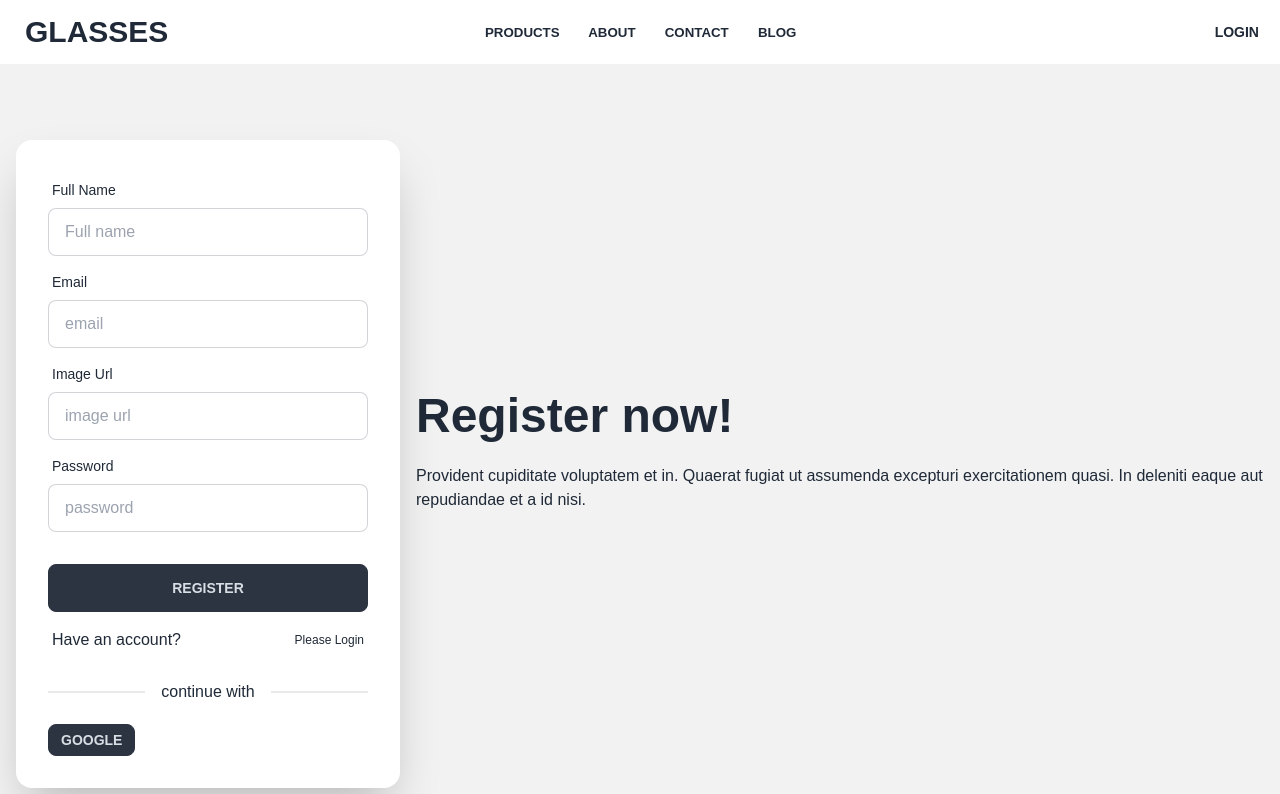
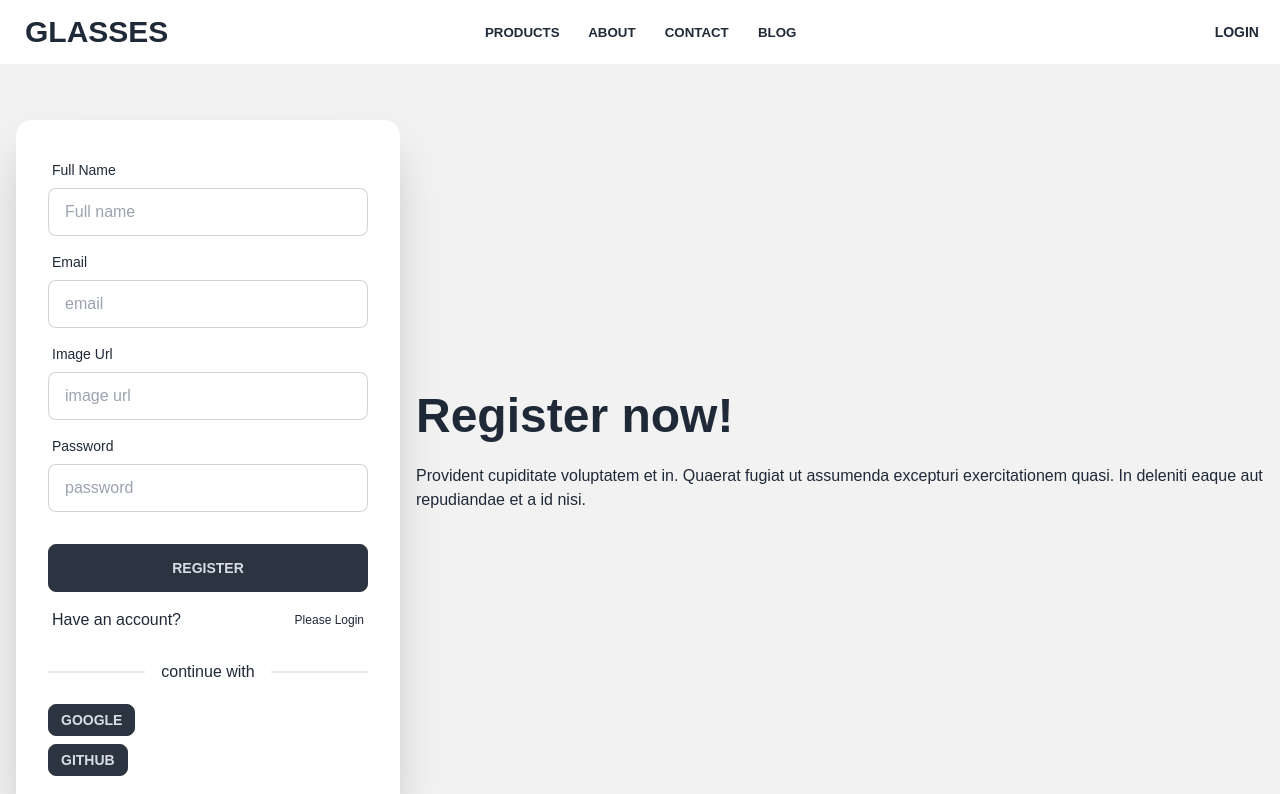
Before and after one commit to habib33-3/react-glasses, a React (Vite) app: page /register in a window 1280 px wide. Shown: the top 794 px of the page. Built offline with nearby package versions, Linux system fonts and the light colour scheme; no server answers.

Commit message:
github login

```diff
--- a/src/Pages/Login/SocialLogin.jsx
+++ b/src/Pages/Login/SocialLogin.jsx
@@ -2,10 +2,12 @@ import { useContext } from "react";
 import { AuthContext } from "../../Provider/AuthProvider";
 
 const SocialLogin = () => {
-  const { user, googleLogin } = useContext(AuthContext);
+  const { githubLogin, googleLogin } = useContext(AuthContext);
 
   const handleSocialLogin = (media) => {
-    media().then();
+    media()
+      .then((res) => console.log(res))
+      .catch((err) => console.log(err));
   };
 
   return (
@@ -19,6 +21,14 @@ const SocialLogin = () => {
           Google
         </button>
       </div>
+      <div className="">
+        <button
+          onClick={() => handleSocialLogin(githubLogin)}
+          className="btn btn-neutral btn-sm "
+        >
+          Github
+        </button>
+      </div>
     </>
   );
 };
--- a/src/Provider/AuthProvider.jsx
+++ b/src/Provider/AuthProvider.jsx
@@ -1,6 +1,7 @@
 /* eslint-disable react/prop-types */
 import { createContext, useEffect, useState } from "react";
 import {
+  GithubAuthProvider,
   GoogleAuthProvider,
   createUserWithEmailAndPassword,
   onAuthStateChanged,
@@ -9,10 +10,10 @@ import {
   signOut,
 } from "firebase/auth";
 import auth from "./../config/firebaseConfig";
-import { FaLessThanEqual } from "react-icons/fa";
 
 export const AuthContext = createContext(null);
 const googleProvider = new GoogleAuthProvider();
+const githubProvider = new GithubAuthProvider();
 
 const AuthProvider = ({ children }) => {
   const [user, setUser] = useState({});
@@ -21,6 +22,11 @@ const AuthProvider = ({ children }) => {
   const googleLogin = () => {
     setLoading(true);
     return signInWithPopup(auth, googleProvider);
+  };
+
+  const githubLogin = () => {
+    setLoading(true);
+    return signInWithPopup(auth, githubProvider);
   };
 
   const createUser = (email, password) => {
@@ -47,6 +53,7 @@ const AuthProvider = ({ children }) => {
 
   const authentication = {
     googleLogin,
+    githubLogin,
     createUser,
     signIn,
     user,
```
